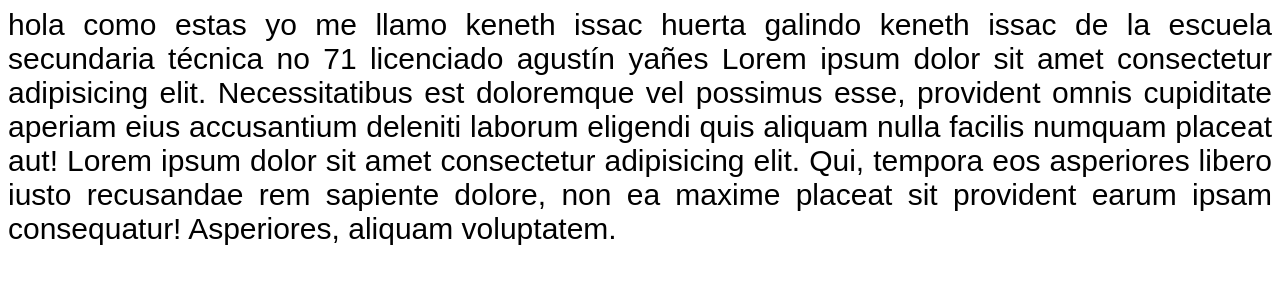
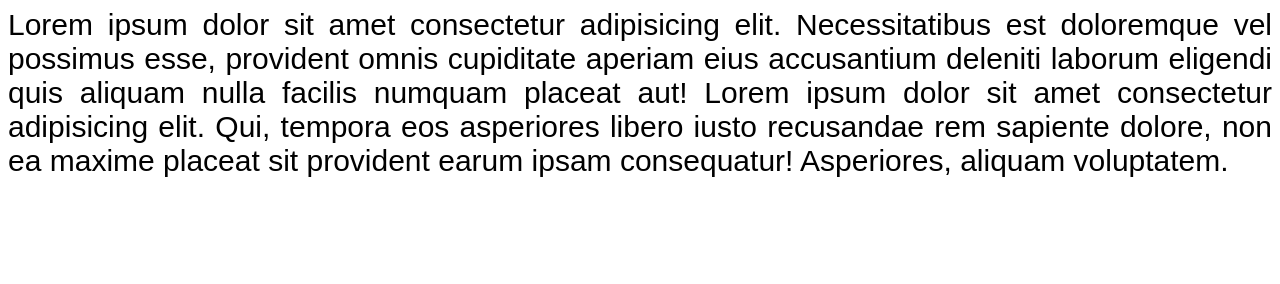
Before and after one commit to SeidanSigler/Cubo-Enfocado, a plain HTML site: page es/inicio.html in a window 1280 px wide. Drawn offline with Linux system fonts and the light colour scheme.

Commit message:
quitaEjempl

```diff
--- a/es/inicio.html
+++ b/es/inicio.html
@@ -7,7 +7,6 @@
 
   <body>
     <p data-section="iframe" data-value="inicio">
-      hola como estas yo me llamo keneth issac huerta galindo keneth issac de la escuela secundaria técnica no 71 licenciado agustín yañes
       Lorem ipsum dolor sit amet consectetur adipisicing elit. Necessitatibus
       est doloremque vel possimus esse, provident omnis cupiditate aperiam eius
       accusantium deleniti laborum eligendi quis aliquam nulla facilis numquam
```
